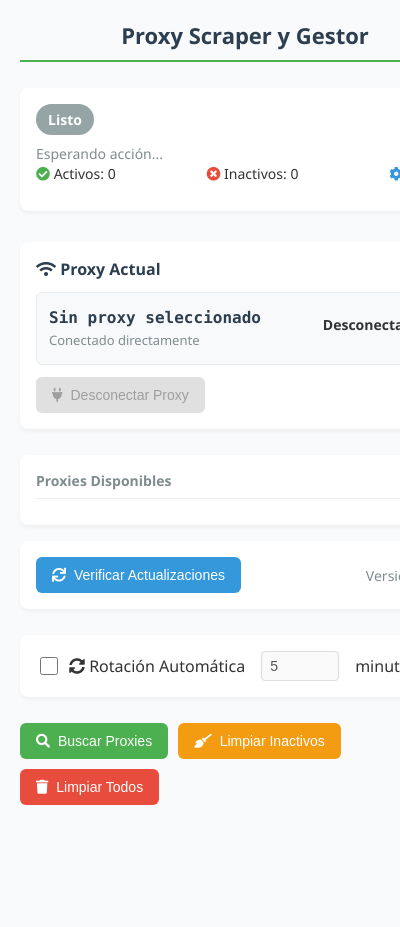
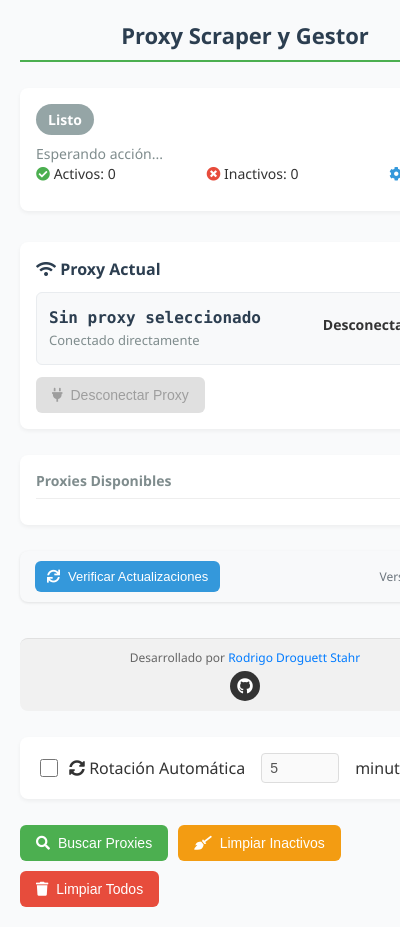
Before and after one commit to fvnks/proxy-scraper-extension, a browser extension: page popup.html in a window 400 px wide. Shown: the top 927 px of the page. Before the commit the page ends 844 px from the top, so only its background shows below. Drawn offline with Linux system fonts and the light colour scheme.

Commit message:
Agregada información del autor y actualizada versión a 1.0.2

```diff
--- a/css/popup.css
+++ b/css/popup.css
@@ -396,64 +396,118 @@ button.warning:hover {
   100% { transform: scale(1); }
 }
 
-/* Sección de actualización */
+/* Estilos para la sección de actualizaciones */
 .update-section {
   display: flex;
   justify-content: space-between;
   align-items: center;
-  background-color: #fff;
+  background-color: #f8f9fa;
   border-radius: 8px;
-  padding: 16px;
-  box-shadow: 0 2px 4px rgba(0,0,0,0.05);
-  margin-bottom: 10px;
+  padding: 10px 15px;
+  margin: 10px 0;
+  box-shadow: 0 1px 3px rgba(0, 0, 0, 0.1);
 }
 
 .version-info {
-  display: flex;
-  flex-direction: column;
-  gap: 4px;
-  font-size: 14px;
-  color: #7f8c8d;
+  font-size: 12px;
+  color: #6c757d;
 }
 
 #updateLink {
-  color: #3498db;
-  text-decoration: none;
+  color: #007bff;
+  cursor: pointer;
   font-weight: 500;
   display: flex;
   align-items: center;
-  gap: 4px;
-  transition: all 0.2s ease;
+  margin-top: 4px;
 }
 
 #updateLink:hover {
-  color: #2980b9;
+  color: #0056b3;
   text-decoration: underline;
 }
 
-#updateLink i {
-  font-size: 12px;
+#updateLink .fas {
+  margin-right: 5px;
+  font-size: 14px;
 }
 
 #checkUpdateBtn {
-  background-color: #3498db;
+  padding: 8px 12px;
+  font-size: 13px;
 }
 
 #checkUpdateBtn:hover {
-  background-color: #2980b9;
+  background-color: #e6e6e6;
 }
 
 #checkUpdateBtn.checking {
-  background-color: #7f8c8d;
-  cursor: wait;
+  pointer-events: none;
+  opacity: 0.7;
 }
 
-/* Animación de actualización */
+#checkUpdateBtn.checking .fas {
+  animation: checking 1s infinite linear;
+}
+
 @keyframes checking {
   0% { transform: rotate(0deg); }
   100% { transform: rotate(360deg); }
 }
 
-#checkUpdateBtn.checking i {
-  animation: checking 1s linear infinite;
+/* Estilos para la sección del autor */
+.author-section {
+  display: flex;
+  justify-content: center;
+  align-items: center;
+  background-color: #f1f1f1;
+  border-radius: 8px;
+  padding: 10px 15px;
+  margin: 10px 0;
+  border-top: 1px solid #e0e0e0;
 }
+
+.author-info {
+  display: flex;
+  flex-direction: column;
+  align-items: center;
+  font-size: 12px;
+  color: #666;
+}
+
+.author-info a {
+  color: #007bff;
+  text-decoration: none;
+  font-weight: 500;
+}
+
+.author-info a:hover {
+  text-decoration: underline;
+}
+
+.social-links {
+  display: flex;
+  margin-top: 5px;
+}
+
+.social-links a {
+  display: flex;
+  align-items: center;
+  justify-content: center;
+  width: 30px;
+  height: 30px;
+  border-radius: 50%;
+  background-color: #333;
+  color: white;
+  margin: 0 5px;
+  transition: all 0.2s ease;
+}
+
+.social-links a:hover {
+  background-color: #0366d6;
+  transform: scale(1.1);
+}
+
+.social-links i {
+  font-size: 16px;
+}
--- a/popup.html
+++ b/popup.html
@@ -66,6 +66,17 @@
       </div>
     </div>
 
+    <div class="author-section">
+      <div class="author-info">
+        <span>Desarrollado por <a href="https://github.com/fvnks" target="_blank">Rodrigo Droguett Stahr</a></span>
+        <div class="social-links">
+          <a href="https://github.com/fvnks/proxy-scraper-extension" target="_blank" title="Repositorio del Proyecto">
+            <i class="fab fa-github"></i>
+          </a>
+        </div>
+      </div>
+    </div>
+
     <div class="auto-rotate">
       <label>
         <input type="checkbox" id="autoRotate">
--- a/updates.xml
+++ b/updates.xml
@@ -1,6 +1,6 @@
 <?xml version='1.0' encoding='UTF-8'?>
 <gupdate xmlns='http://www.google.com/update2/response' protocol='2.0'>
   <app appid='[YOUR_EXTENSION_ID]'>
-    <updatecheck codebase='https://github.com/fvnks/proxy-scraper-extension/releases/download/v1.0.1/proxy-scraper-extension.crx' version='1.0.1' />
+    <updatecheck codebase='https://github.com/fvnks/proxy-scraper-extension/releases/download/v1.0.2/proxy-scraper-extension.crx' version='1.0.2' />
   </app>
 </gupdate>
```
Also changed, not shown: README.md, manifest.json.
